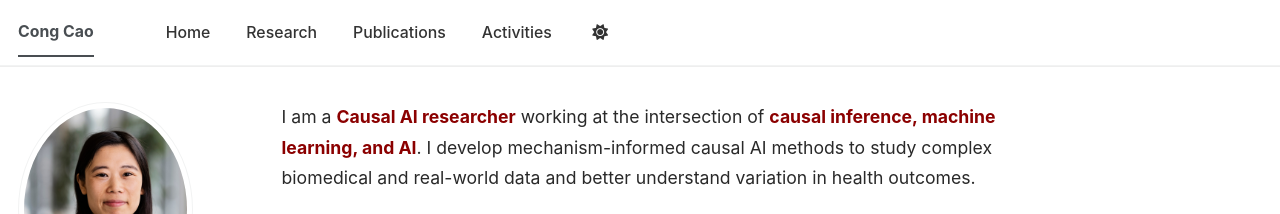
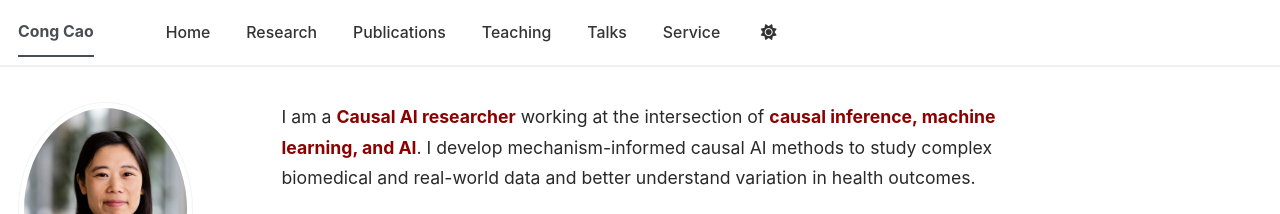
Before and after one commit to congca0/congca0.github.io, a Jekyll site: the page built from index.md, in a window 1280 px wide. Shown: the top 214 px of the page. Built offline with Jekyll 4.4.1, drawn with Linux system fonts in a browser that asks for light colours; a style sheet for code colours, icons or effects is not loaded; our own code applies the rules of GitHub Pages for plain Markdown files.

Commit message:
Update navigation.yml

```diff
--- a/_data/navigation.yml
+++ b/_data/navigation.yml
@@ -8,5 +8,11 @@ main:
   - title: "Publications"
     url: "/publications/"
 
-  - title: "Activities"
-    url: "/activities/"
+  - title: "Teaching"
+    url: "/teaching/"
+
+  - title: "Talks"
+    url: "/talks/"
+
+  - title: "Service"
+    url: "/service/"
```
